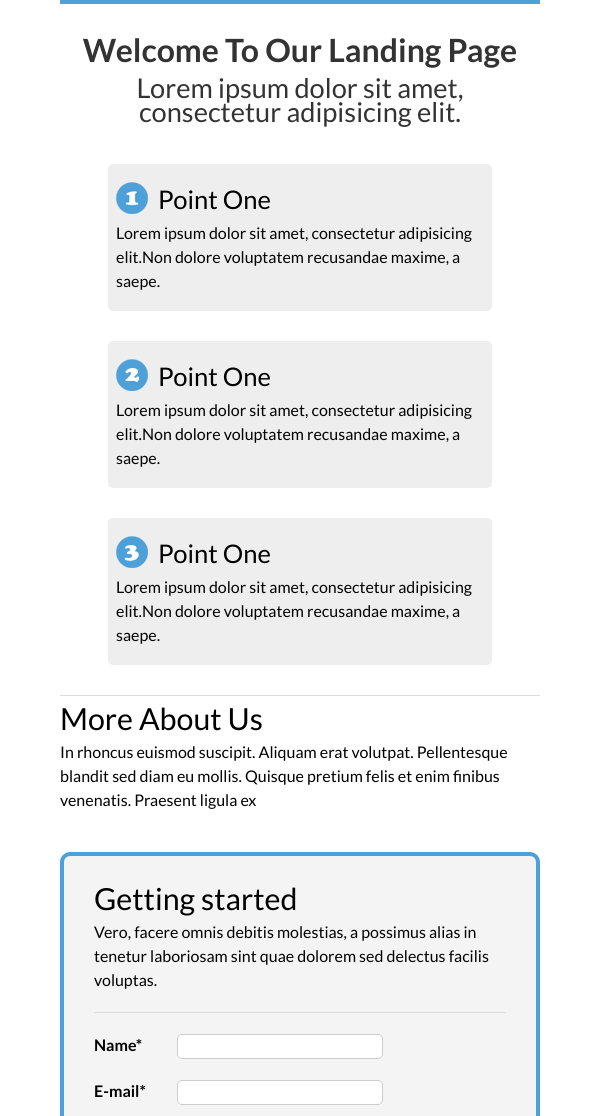
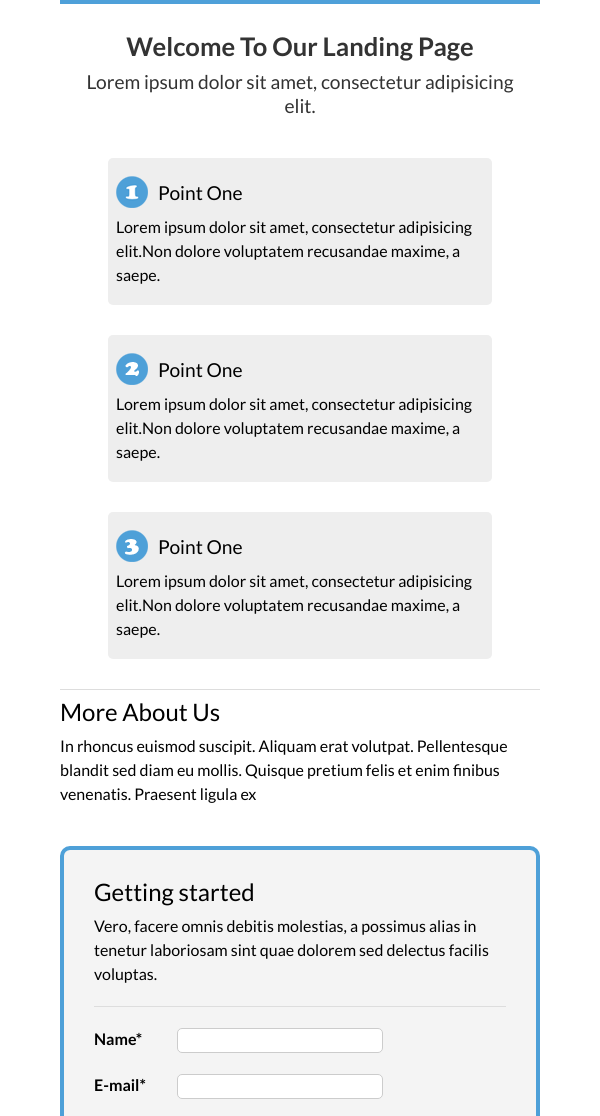
Before and after one commit to GabrielusR/cloud-idea, a plain HTML site: page index.html in a window 600 px wide. Shown: the part 159-1275 px from the top of the page. Drawn offline with Linux system fonts and the light colour scheme.

Commit message:
Added min-width media query

```diff
--- a/css/style.css
+++ b/css/style.css
@@ -250,15 +250,30 @@ O reset foi retirado*/
   }
 }
 
-@media (max-width: 632px) {
-  h1 {
-    font-size: 2em;
-  }
+@media (max-width: 609px) {
+
   h2 {
     font-size: 1.7em;
+  }
+
+  h3 {
+    font-size: 1.5em;
+  }
+
+  h4 {
+    font-size: 1.2em;
   }
 
   #contact-form {
     padding: 20px 30px 30px 30px;
   }
 }
+
+@media (min-width: 482px) {
+  h1 {
+    font-size: 1.6em;
+  }
+  h2 {
+    font-size: 1.2em;
+  }
+}
```
